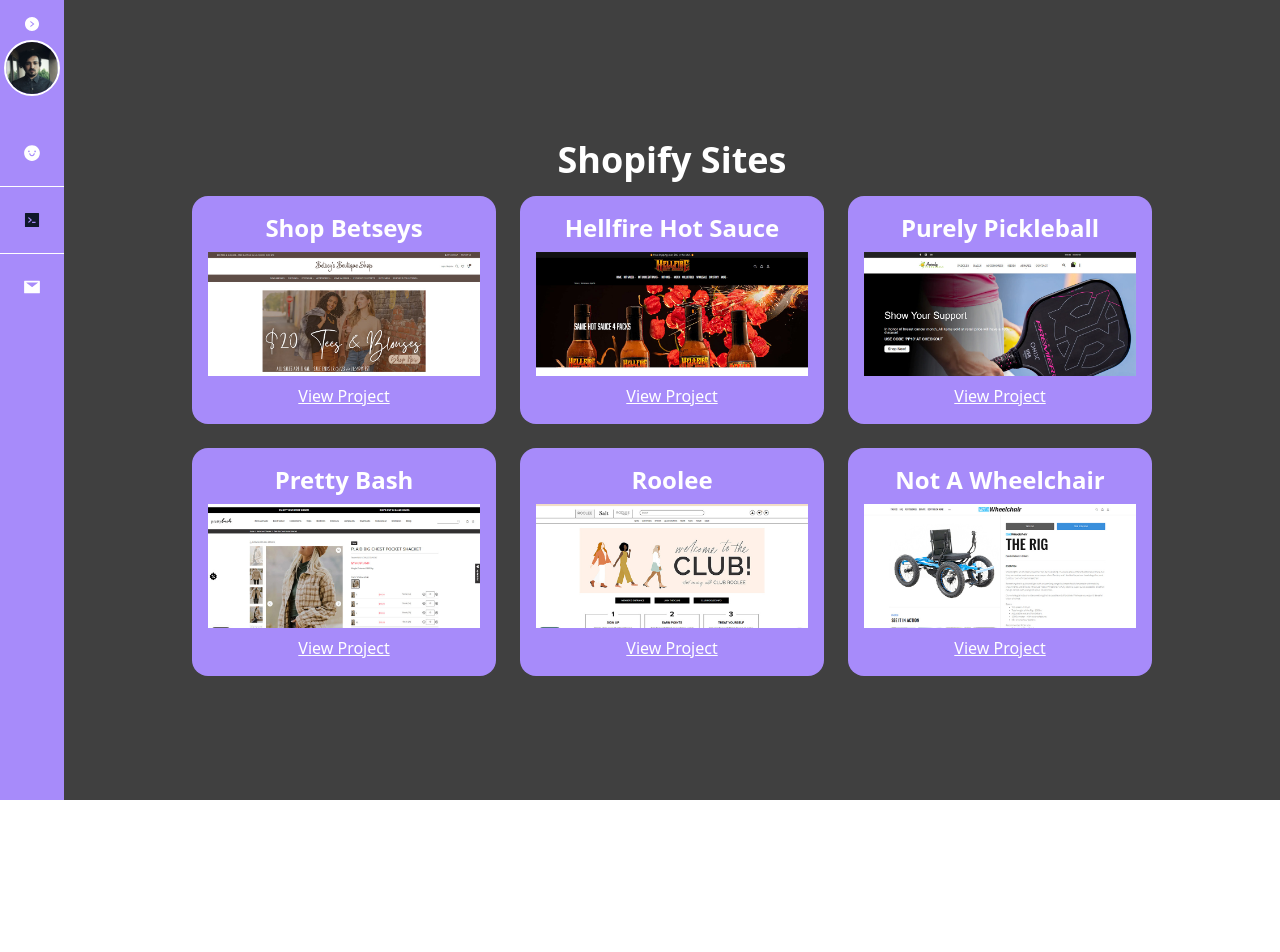
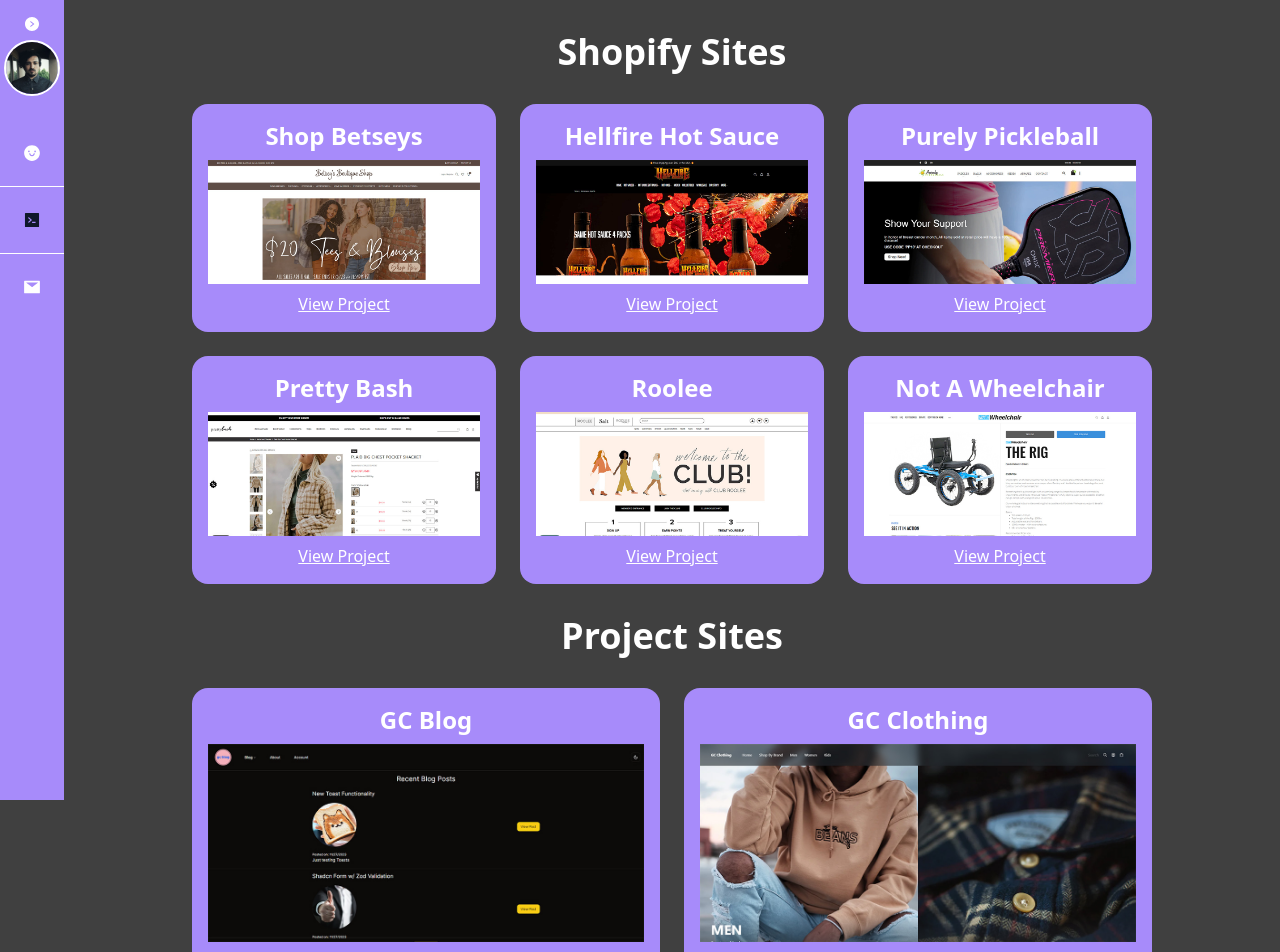
Before and after one commit to GabeCloud94/new-portfolio, a React (Vite) app: page /work in a window 1280 px wide. Shown: the top 952 px of the page. Before the commit the page ends 800 px from the top, so only its background shows below. Built offline with nearby package versions, Linux system fonts and the light colour scheme.

Commit message:
Added Project Sites

```diff
--- a/src/components/ShopifySites.tsx
+++ b/src/components/SitesCard.tsx
@@ -12,7 +12,7 @@ type ProjectTypes = {
 
 
 
-export default function ShopifySites({title, image, link, index}: ProjectTypes) {
+export default function SitesCard({title, image, link, index}: ProjectTypes) {
     return (
 
 
--- a/src/pages/Work.tsx
+++ b/src/pages/Work.tsx
@@ -4,13 +4,15 @@ import Image3 from '../assets/purely-pickleball.jpg'
 import Image4 from '../assets/pretty-bash.jpg'
 import Image5 from '../assets/roolee.jpg'
 import Image6 from '../assets/not-a-wheelchair.jpg'
-import ShopifySites from '../components/ShopifySites'
+import GCBlog from '../assets/gc-blog.jpg'
+import GCClothing from '../assets/gc-clothing.jpg'
+import SitesCard from '../components/SitesCard'
 
 
 
 
 
-const projects = [
+const shopifySites = [
     {
       title: 'Shop Betseys',
       image: `${ Image1 }`, // Provide the actual image path
@@ -44,15 +46,36 @@ const projects = [
     // Repeat for the other projects
   ];
 
+  const projectSites = [
+      {
+        title: 'GC Blog',
+        image: `${ GCBlog }`, // Provide the actual image path
+        link: 'https://supabase-blog-tau.vercel.app/',
+      },
+      {
+        title: 'GC Clothing',
+        image: `${ GCClothing }`, // Provide the actual image path
+        link: 'https://gc-clothing.netlify.app/',
+      },
+      // Repeat for the other projects
+    ];
+
+
 
 
 export default function Work() {
     return (
       <div className='w-screen flex justify-center flex-col text-center'>
-        <h1 className='text-4xl font-bold my-4'>Shopify Sites</h1>
+        <h1 className='text-4xl font-bold my-8'>Shopify Sites</h1>
         <div className='grid 2xl:max-w-screen-xl xl:max-w-screen-lg md:max-w-screen-md mx-auto px-8 gap-6 grid-cols-1 md:grid-cols-2 lg:grid-cols-3'>
-        {projects.map((project, index) => (
-        <ShopifySites title={project.title} image={project.image} link={project.link} index={index} key={index} />
+        {shopifySites.map((project, index) => (
+        <SitesCard title={project.title} image={project.image} link={project.link} index={index} key={index} />
+        ))}
+        </div>
+        <h2 className='text-4xl font-bold my-8'>Project Sites</h2>
+        <div className='grid 2xl:max-w-screen-xl xl:max-w-screen-lg md:max-w-screen-md mx-auto px-8 gap-6 grid-cols-1 md:grid-cols-2'>
+        {projectSites.map((project, index) => (
+        <SitesCard title={project.title} image={project.image} link={project.link} index={index} key={index} />
         ))}
         </div>
       </div>
```
Also changed, not shown: src/assets/gc-blog.jpg (added), src/assets/gc-clothing.jpg (added).
